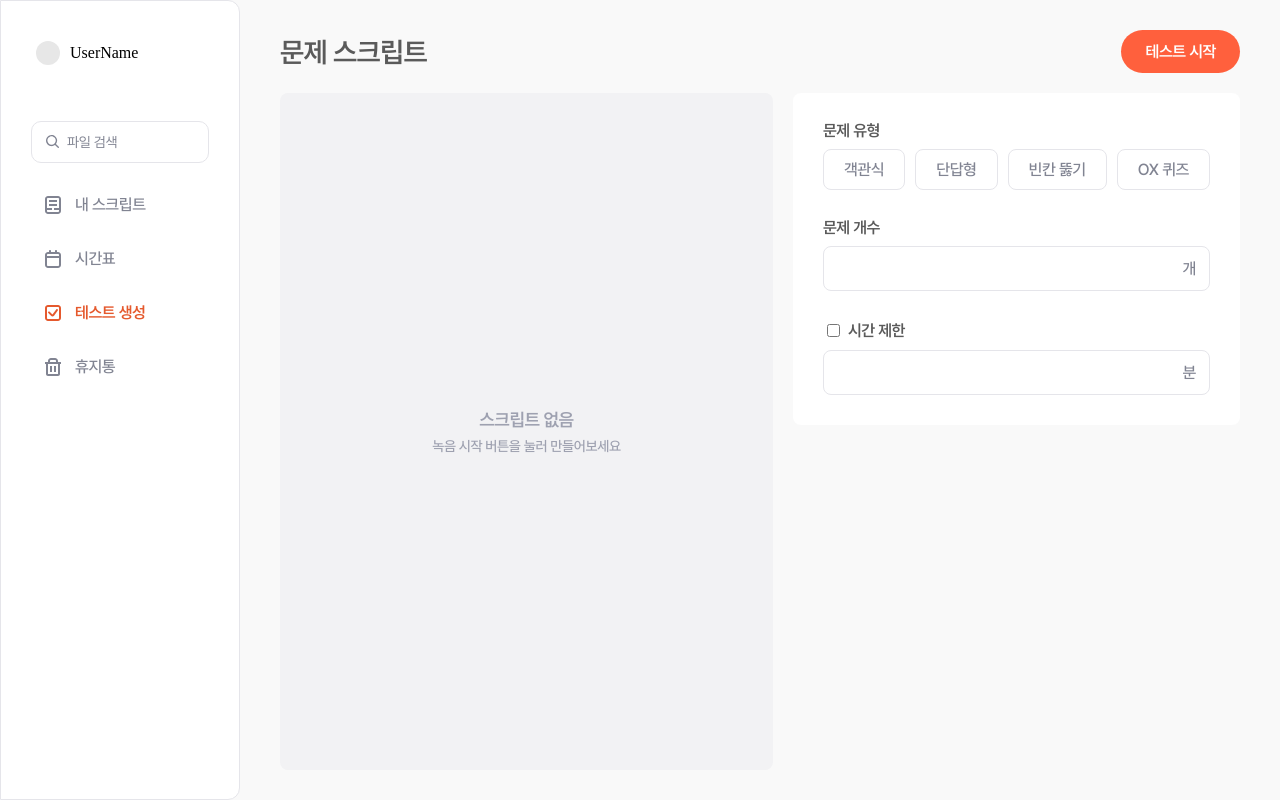
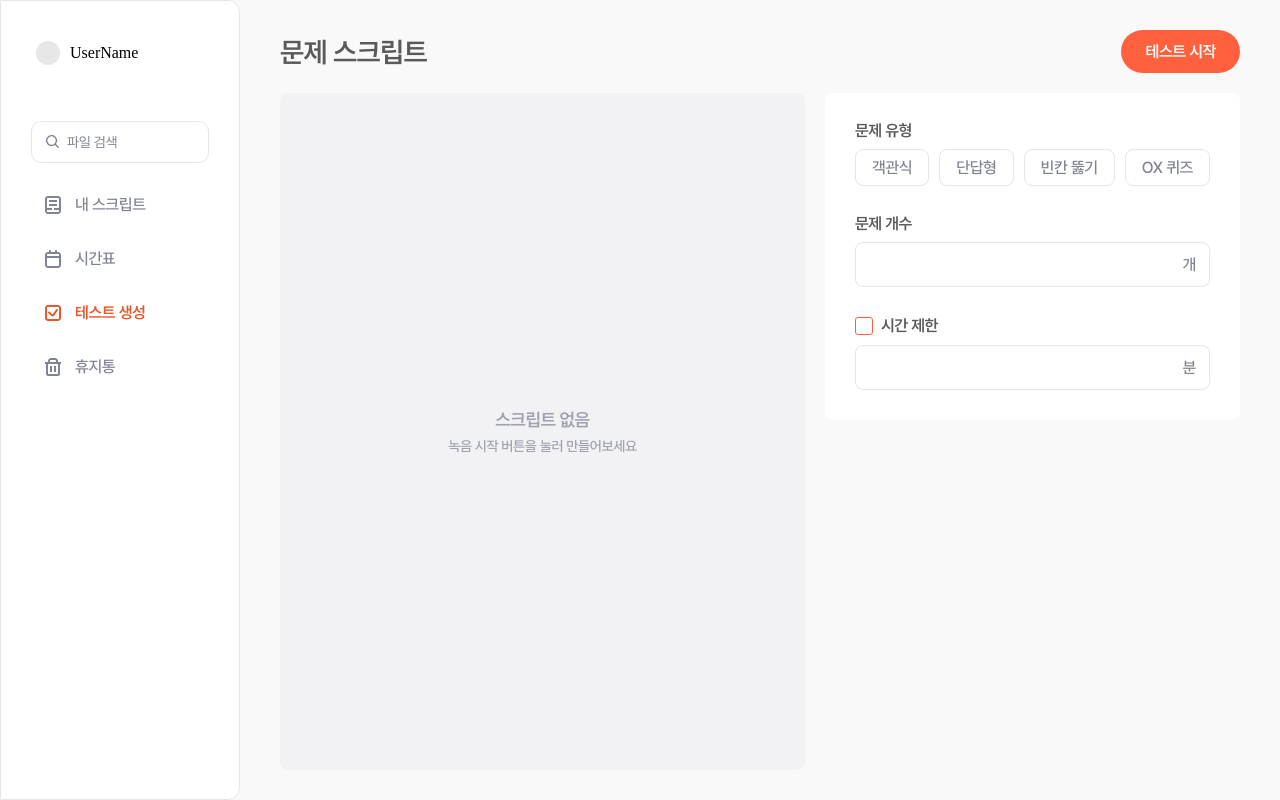
Before and after one commit to TEAM-Hearus/HEARUS-REACT-FRONTEND, a React (Vite) app: page /home/test-make in a window 1280 px wide. Built offline with nearby package versions, Linux system fonts and the light colour scheme; no server answers.

Commit message:
design: 체크박스 커스텀 디자인

```diff
--- a/src/pages/Main/TestMake/TestMake.module.scss
+++ b/src/pages/Main/TestMake/TestMake.module.scss
@@ -87,7 +87,7 @@
   display: flex;
   justify-content: center;
   align-items: center;
-  padding: 10px 20px;
+  padding: 8px 16px;
   background-color: $white_FF;
   border: 1px solid $light-bg_E5;
   border-radius: 8px;
@@ -122,12 +122,32 @@
   @include SemiBold_Body_16;
   color: $dark-font_5A;
 }
-// .timeLimitInput {
-//   display: none;
-// }
-// .timeLimitInput + label:before {
-//     width: 16px;
-//   height: 16px;
-//   border: 1px solid $brand-point;
-//   border-radius: 3px;
-// }
+.checkBoxContainer {
+  display: flex;
+}
+.timeLimitInput {
+  display: none;
+}
+.timeLimitInput + label {
+  cursor: pointer;
+}
+label:before {
+  margin-right: 3px;
+}
+.timeLimitInput + label:before {
+  content: '';
+  display: flex;
+  width: 16px;
+  height: 16px;
+  border: 1px solid $brand-point;
+  border-radius: 3px;
+}
+.timeLimitInput:checked + label:before {
+  content: '';
+  background-color: $brand-point;
+  border: 1px solid $brand-point;
+  border-radius: 3px;
+  background-image: url('../../../assets/images/check.svg');
+  background-repeat: no-repeat;
+  background-position: 50%;
+}
--- a/src/pages/Main/TestMake/TestMake.tsx
+++ b/src/pages/Main/TestMake/TestMake.tsx
@@ -41,10 +41,16 @@ const TestMake = () => {
             <span className={styles.inputCaption}>개</span>
           </div>
           <div className={styles.selectBox}>
-            <label className={styles.checkBoxTitle}>
-              <input className={styles.timeLimitInput} type="checkbox" />
-              시간 제한
-            </label>
+            <span className={styles.checkBoxContainer}>
+              <input
+                className={styles.timeLimitInput}
+                type="checkbox"
+                id="time"
+              />
+              <label className={styles.checkBoxTitle} htmlFor="time">
+                시간 제한
+              </label>
+            </span>
             <input className={styles.numInput} type="number" />
             <span className={styles.inputCaption}>분</span>
           </div>
```
Also changed, not shown: src/assets/images/check.svg (added).
